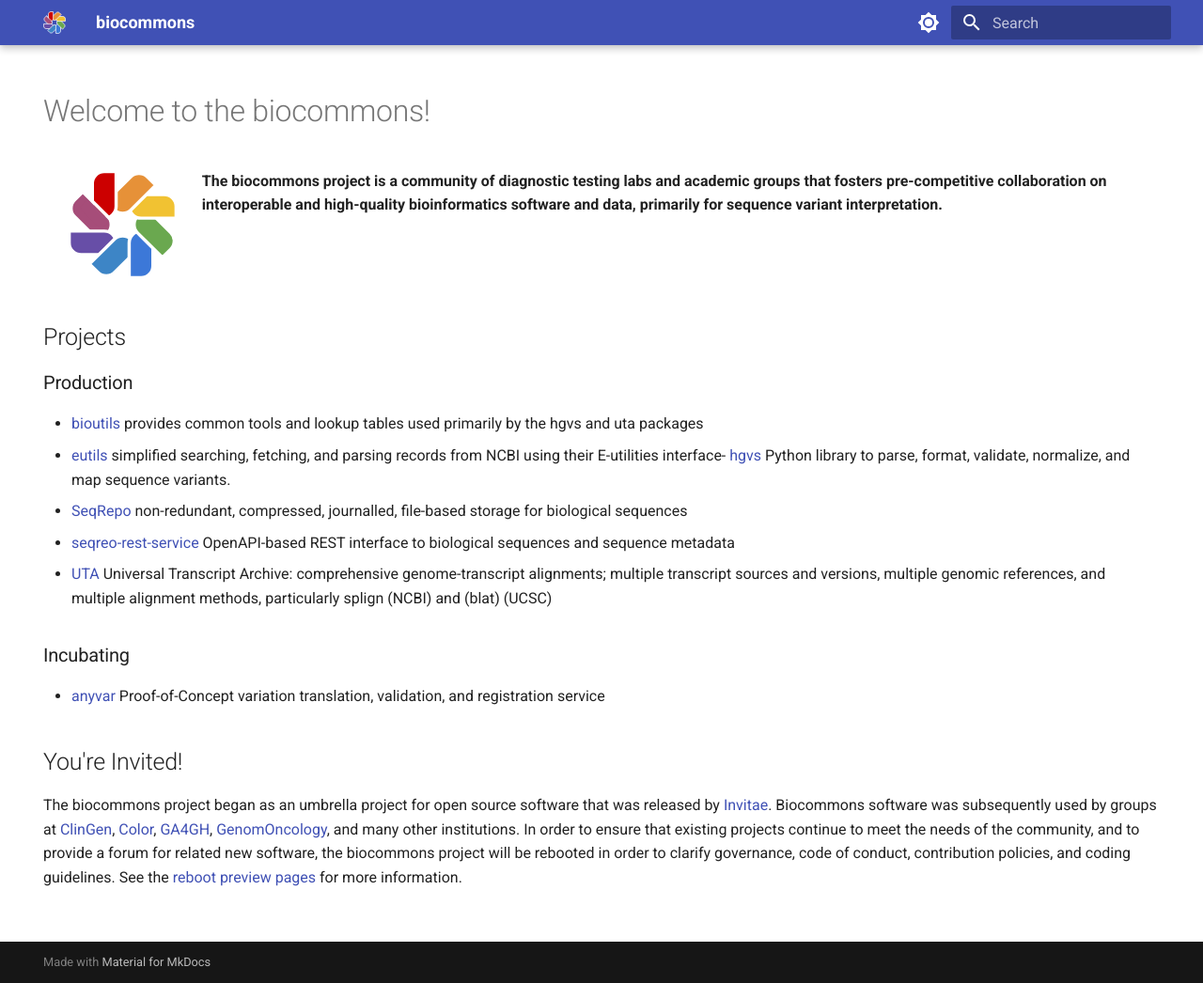
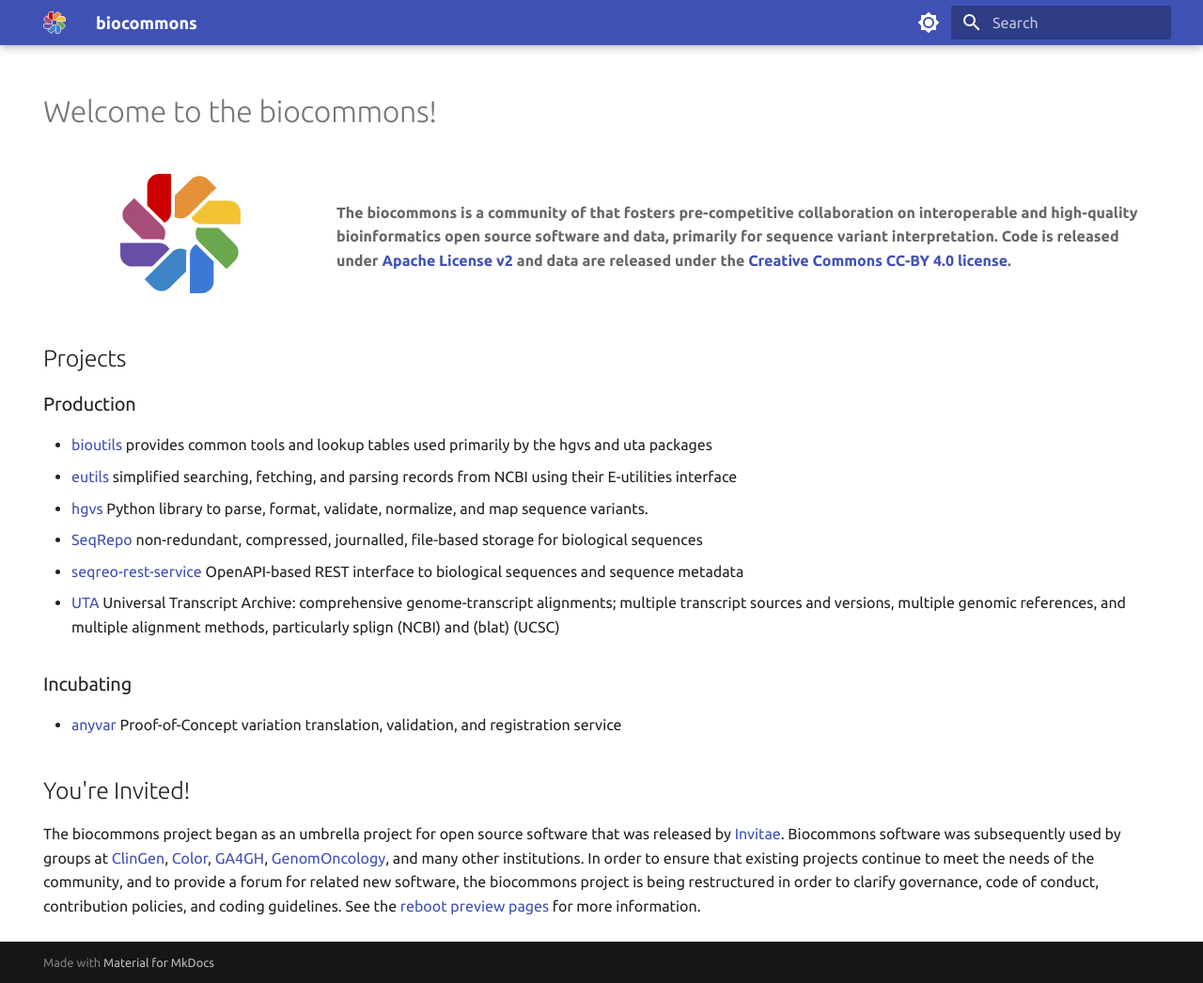
Before and after one commit to biocommons/biocommons.github.io, an MkDocs documentation site: the page built from docs/index.md, in a window 1280 px wide and 1046 px high. Shown: the whole window at 94% size. Built offline with MkDocs 1.6.1 and Material for MkDocs 9.7.7, drawn with Linux system fonts in a browser that asks for light colours.

Commit message:
fixed spacing in banner

```diff
--- a/docs/index.md
+++ b/docs/index.md
@@ -7,14 +7,19 @@
 
 # Welcome to the biocommons!
 
-<img width="10%" src="images/logo.svg" style="float: left; margin: 0 25px 0 25px;">
+<div style="display: grid; grid-template-columns: 1fr 3fr; grid-gap: 20px; place-items: center;">
 
-<b>The biocommons project is a community of diagnostic testing labs and academic
-groups that fosters pre-competitive collaboration on interoperable and
-high-quality bioinformatics software and data, primarily  for sequence variant
-interpretation.</b>
+  <div style="align: center">
+    <img src="images/logo.svg">
+  </div>
 
-<div style="padding-top: 3px; clear: both"/>
+  <div style="color: #666;">
+    <b>The biocommons is a community of that fosters
+    pre-competitive collaboration on interoperable and high-quality bioinformatics open source software and data,
+    primarily for sequence variant interpretation.  Code is released under <a href="https://opensource.org/licenses/Apache-2.0">Apache License v2</a> and data are released under the <a href="https://creativecommons.org/licenses/by/4.0/">Creative Commons CC-BY 4.0 license</a>.</b>
+  </div>
+
+</div>
 
 ## Projects
 
@@ -23,8 +28,9 @@
 - [bioutils](https://github.com/biocommons/bioutils) provides common tools and lookup tables used
   primarily by the hgvs and uta packages
 - [eutils](https://github.com/biocommons/eutils) simplified searching, fetching, and parsing records
-  from NCBI using their E-utilities interface- [hgvs](https://github.com/biocommons/hgvs) Python
-  library to parse, format, validate, normalize, and map sequence variants.
+  from NCBI using their E-utilities interface
+- [hgvs](https://github.com/biocommons/hgvs) Python library to parse, format, validate, normalize,
+  and map sequence variants.
 - [SeqRepo](https://github.com/biocommons/biocommons.seqrepo) non-redundant, compressed, journalled,
   file-based storage for biological sequences
 - [seqreo-rest-service](https://github.com/biocommons/seqrepo-rest-service) OpenAPI-based REST
@@ -43,8 +49,8 @@
 The biocommons project began as an umbrella project for open source software that was released by
 [Invitae](https://invitae.com/). Biocommons software was subsequently used by groups at
 [ClinGen](https://clinicalgenome.org/), [Color](https://color.com/), [GA4GH](https://ga4gh.org/),
-[GenomOncology](https://genomoncology.com/), and many other institutions.  In order to ensure that
+[GenomOncology](https://genomoncology.com/), and many other institutions. In order to ensure that
 existing projects continue to meet the needs of the community, and to provide a forum for related
-new software, the biocommons project will be rebooted in order to clarify governance, code of
+new software, the biocommons project is being restructured in order to clarify governance, code of
 conduct, contribution policies, and coding guidelines. See the [reboot preview pages](reboot/) for
 more information.
--- a/mkdocs.yml
+++ b/mkdocs.yml
@@ -33,7 +33,7 @@
         icon: material/brightness-4
         name: Switch to light mode
   font:
-    text: Roboto
+    text: Ubuntu
     code: Roboto Mono
   logo: images/logo.svg
   favicon: images/logo.png
```
Also changed, not shown: docs/reboot/index.md (+1 -1 lines), 1 other file.
